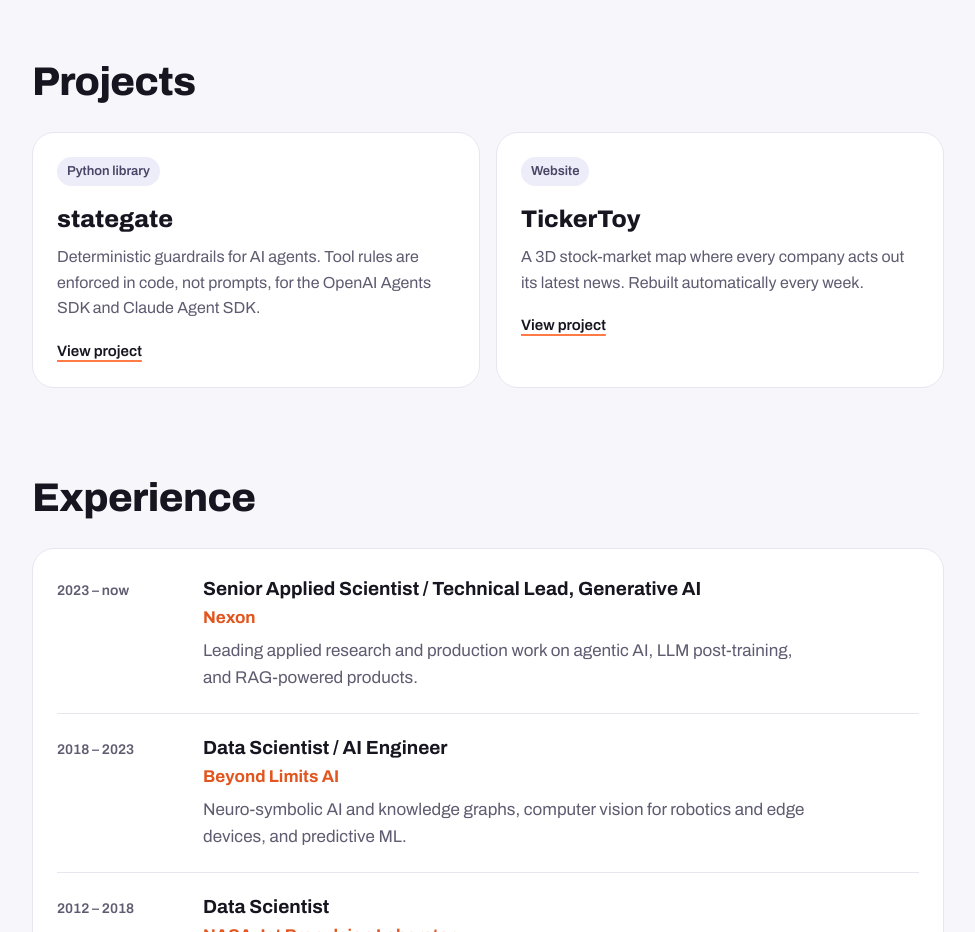
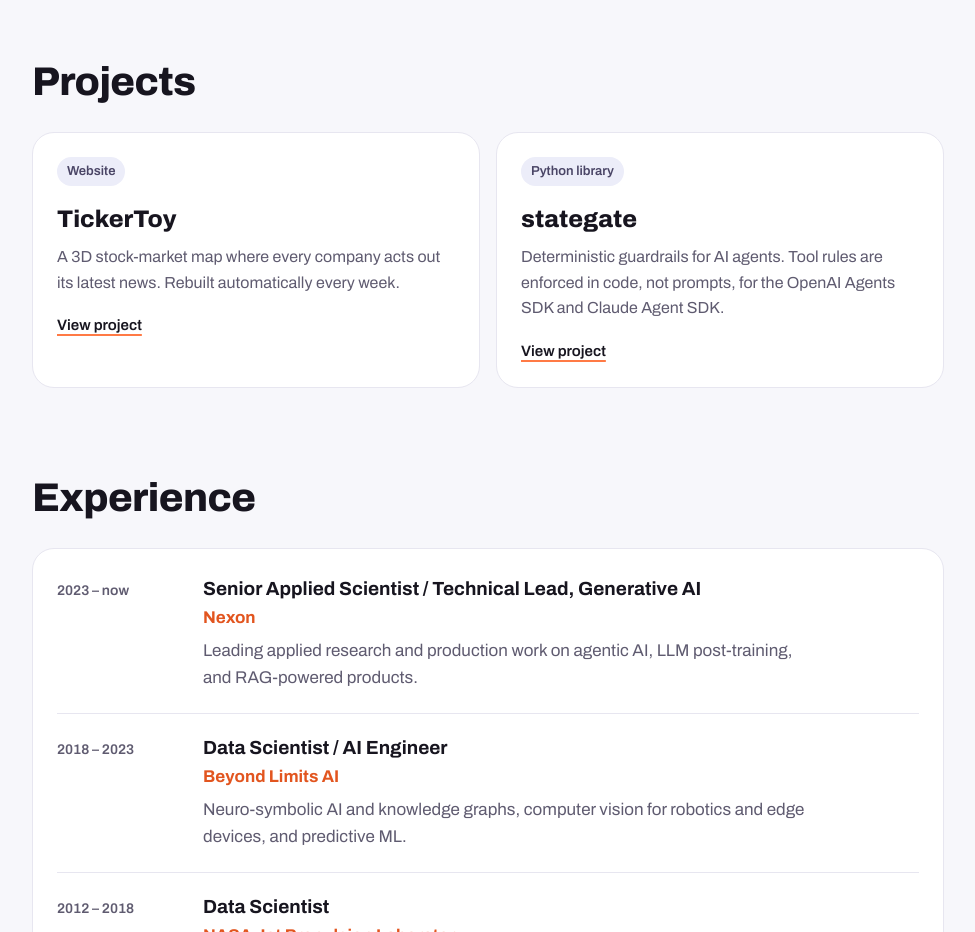
Before and after one commit to MBoustani/personal-website, a plain HTML site: page index.html in a window 1280 px wide. Shown: the part 1640-2572 px from the top of the page, without its empty margins (152-1127 px from the left). Drawn offline with Linux system fonts and the light colour scheme.

Commit message:
Show projects newest first

```diff
--- a/index.html
+++ b/index.html
@@ -236,13 +236,13 @@ footer{padding:32px 0 40px;color:var(--muted);font-size:14px;text-align:center}
     { name: "Scientific and geospatial data", text: "Large-scale pipelines and analytics for satellite, airborne and location data." },
   ];
 
-  // "updated" = when the project last changed (year-month). Projects not updated in the
-  // last 2 years are hidden automatically. Update the date to show a project again.
+  // "updated" = when the project last changed (year-month-day). Projects are shown newest first,
+  // and ones not updated in the last 2 years are hidden. Update the date to show a project again.
   const PROJECTS = [
-    { name: "stategate", kind: "Python library", updated: "2026-11", url: "https://github.com/MBoustani/stategate", what: "Deterministic guardrails for AI agents. Tool rules are enforced in code, not prompts, for the OpenAI Agents SDK and Claude Agent SDK." },
-    { name: "TickerToy", kind: "Website",        updated: "2026-11", url: "https://www.tickertoy.com",               what: "A 3D stock-market map where every company acts out its latest news. Rebuilt automatically every week." },
-    { name: "Geothon",   kind: "Open source",    updated: "2016-02", url: "https://github.com/MBoustani/Geothon",   what: "A cookbook of geospatial and GIS code examples in Python." },
-    { name: "Khooshe",   kind: "Open source",    updated: "2016-05", url: "https://github.com/MBoustani/Khooshe",   what: "A tool for visualizing very large sets of geospatial points." },
+    { name: "stategate", kind: "Python library", updated: "2026-11-01", url: "https://github.com/MBoustani/stategate", what: "Deterministic guardrails for AI agents. Tool rules are enforced in code, not prompts, for the OpenAI Agents SDK and Claude Agent SDK." },
+    { name: "TickerToy", kind: "Website",        updated: "2026-11-22", url: "https://www.tickertoy.com",               what: "A 3D stock-market map where every company acts out its latest news. Rebuilt automatically every week." },
+    { name: "Geothon",   kind: "Open source",    updated: "2016-02-29", url: "https://github.com/MBoustani/Geothon",   what: "A cookbook of geospatial and GIS code examples in Python." },
+    { name: "Khooshe",   kind: "Open source",    updated: "2016-05-05", url: "https://github.com/MBoustani/Khooshe",   what: "A tool for visualizing very large sets of geospatial points." },
   ];
   const MAX_AGE_YEARS = 2;
 
@@ -263,7 +263,9 @@ footer{padding:32px 0 40px;color:var(--muted);font-size:14px;text-align:center}
   ).join("");
 
   const cutoff = new Date(); cutoff.setFullYear(cutoff.getFullYear() - MAX_AGE_YEARS);
-  const recent = PROJECTS.filter(p => new Date(p.updated + "-01") >= cutoff);
+  const recent = PROJECTS
+    .filter(p => new Date(p.updated) >= cutoff)
+    .sort((a, b) => b.updated.localeCompare(a.updated));   // newest first
 
   document.getElementById("projects-list").innerHTML = recent.map(p =>
     `<a class="card" href="${esc(p.url)}"><span class="kind">${esc(p.kind)}</span><span class="name">${esc(p.name)}</span><p>${esc(p.what)}</p><span class="go">View project</span></a>`
```
